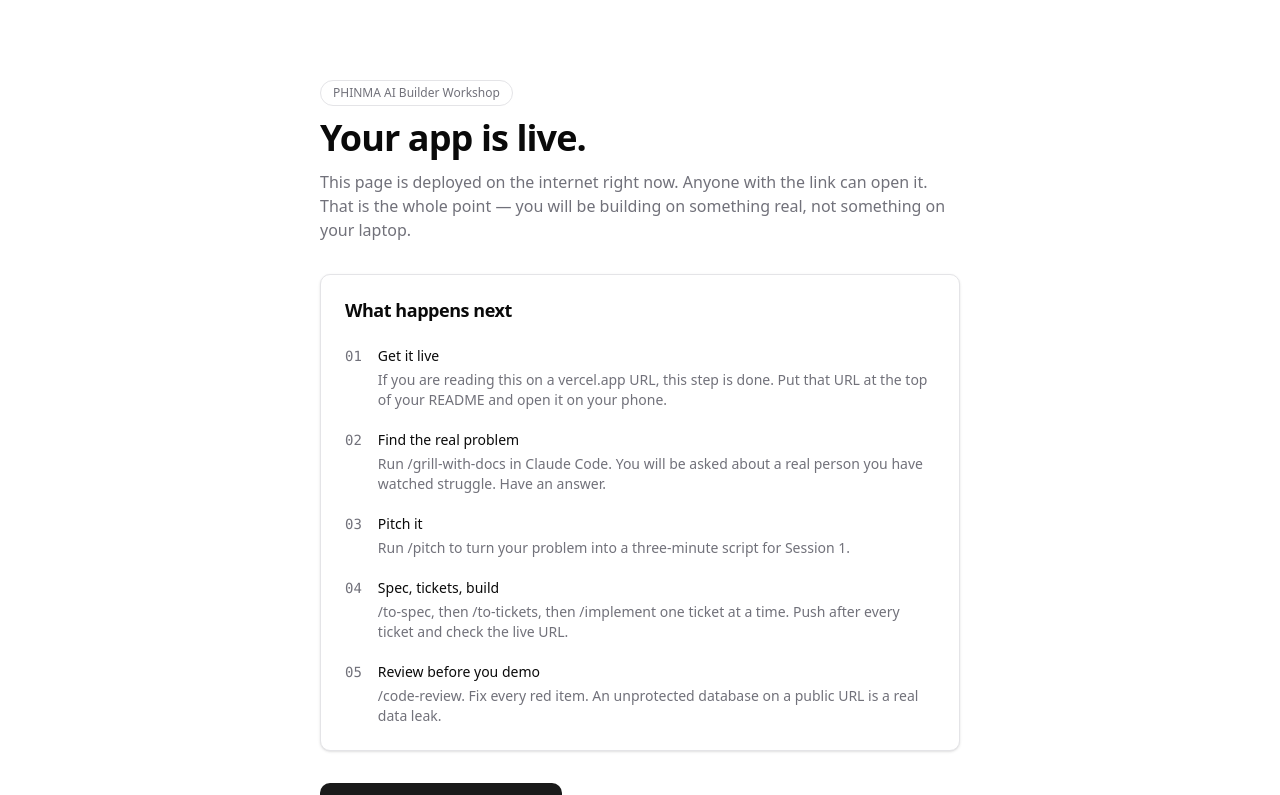
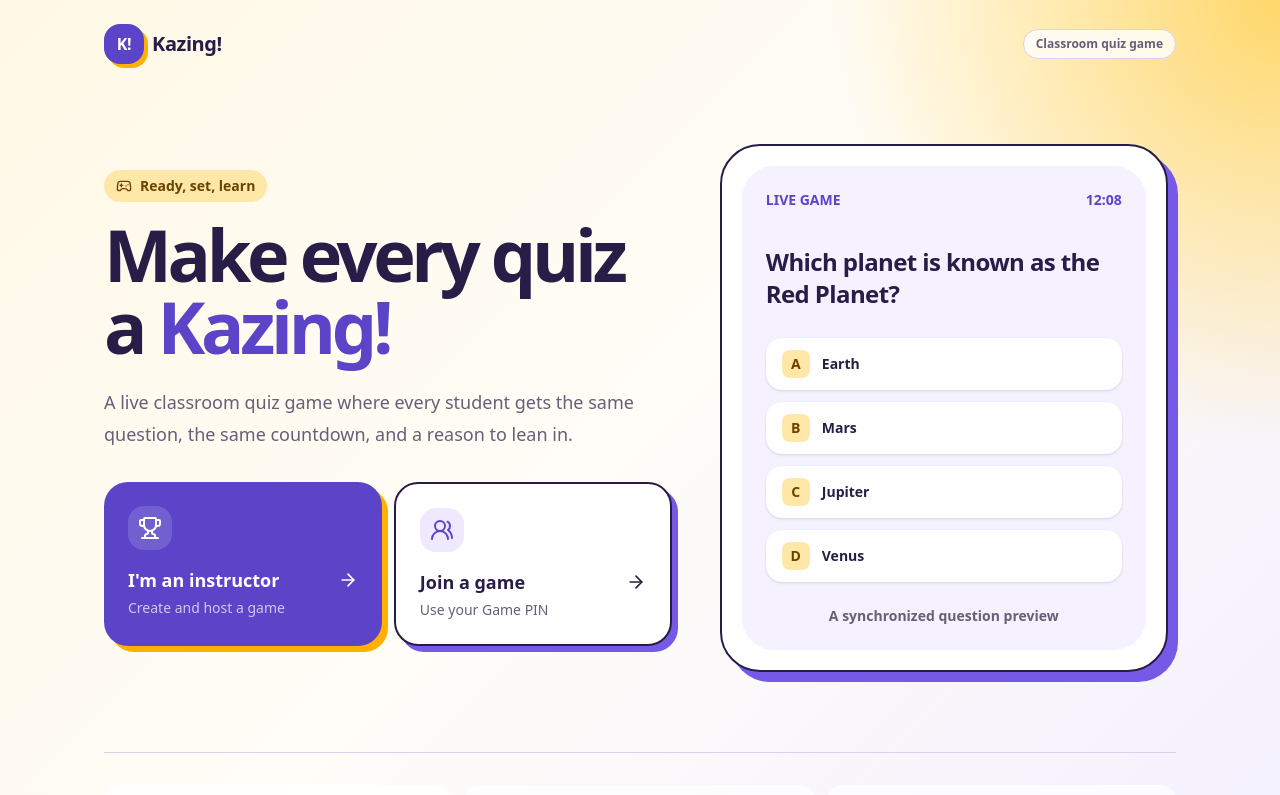
Before and after one commit to devvll1/Kazing, a Next.js app: page / in a window 1280 px wide. Shown: the top 795 px of the page. Built offline with nearby package versions, Linux system fonts and the light colour scheme.

Commit message:
feat: 02 — add Kazing app foundation

```diff
--- a/src/app/globals.css
+++ b/src/app/globals.css
@@ -3,22 +3,22 @@
 /* Design tokens. Change these to re-skin the whole app at once —
    every component below reads from them. */
 :root {
-  --background: #ffffff;
-  --foreground: #0a0a0a;
+  --background: #fffdf8;
+  --foreground: #271d47;
   --card: #ffffff;
-  --card-foreground: #0a0a0a;
-  --primary: #1a1a1a;
-  --primary-foreground: #fafafa;
-  --secondary: #f4f4f5;
-  --secondary-foreground: #1a1a1a;
-  --muted: #f4f4f5;
-  --muted-foreground: #71717a;
+  --card-foreground: #271d47;
+  --primary: #5b44c8;
+  --primary-foreground: #ffffff;
+  --secondary: #f2efff;
+  --secondary-foreground: #271d47;
+  --muted: #f5f1ff;
+  --muted-foreground: #675f78;
   --destructive: #dc2626;
   --destructive-foreground: #fafafa;
-  --border: #e4e4e7;
-  --input: #e4e4e7;
-  --ring: #0a0a0a;
-  --radius: 0.625rem;
+  --border: #d9d1ed;
+  --input: #d9d1ed;
+  --ring: #5b44c8;
+  --radius: 0.875rem;
 }
 
 @media (prefers-color-scheme: dark) {
--- /dev/null
+++ b/src/app/join/page.tsx
@@ -0,0 +1,6 @@
+import Link from "next/link";
+import { ArrowLeft, UsersRound } from "lucide-react";
+
+export default function JoinPage() {
+  return <main className="grid min-h-screen place-items-center bg-[#fff8e5] px-5 py-10"><section className="w-full max-w-md rounded-[2rem] border-2 border-foreground bg-card p-8 text-center shadow-[8px_8px_0_#7659e6]"><UsersRound className="mx-auto size-10 text-primary" aria-hidden="true" /><p className="mt-5 text-sm font-bold uppercase tracking-widest text-primary">Student area</p><h1 className="mt-2 text-3xl font-black tracking-tight">Game joining is coming up</h1><p className="mt-4 leading-7 text-muted-foreground">Entering a Game PIN and display name arrives in Ticket 05, after an instructor can safely create a live session.</p><Link href="/" className="mt-8 inline-flex items-center gap-2 font-bold text-primary underline-offset-4 hover:underline"><ArrowLeft className="size-4" aria-hidden="true" /> Back to Kazing!</Link></section></main>;
+}
--- a/src/app/layout.tsx
+++ b/src/app/layout.tsx
@@ -3,8 +3,8 @@ import "./globals.css";
 
 // TODO: change these to your app's name and description.
 export const metadata: Metadata = {
-  title: "PHINMA Builder",
-  description: "Built at the PHINMA AI Builder Workshop",
+  title: "Kazing! | Live classroom quizzes",
+  description: "A browser-based live quiz game for energetic classrooms.",
 };
 
 export default function RootLayout({ children }: LayoutProps<"/">) {
--- /dev/null
+++ b/src/app/login/page.tsx
@@ -0,0 +1,6 @@
+import Link from "next/link";
+import { ArrowLeft, LockKeyhole } from "lucide-react";
+
+export default function LoginPage() {
+  return <main className="grid min-h-screen place-items-center bg-[#f5f1ff] px-5 py-10"><section className="w-full max-w-md rounded-[2rem] border-2 border-foreground bg-card p-8 text-center shadow-[8px_8px_0_#ffb000]"><LockKeyhole className="mx-auto size-10 text-primary" aria-hidden="true" /><p className="mt-5 text-sm font-bold uppercase tracking-widest text-primary">Instructor area</p><h1 className="mt-2 text-3xl font-black tracking-tight">Sign-in is next</h1><p className="mt-4 leading-7 text-muted-foreground">Secure Supabase sign-in is being connected in Ticket 03. This screen intentionally does not collect credentials until that connection is ready.</p><Link href="/" className="mt-8 inline-flex items-center gap-2 font-bold text-primary underline-offset-4 hover:underline"><ArrowLeft className="size-4" aria-hidden="true" /> Back to Kazing!</Link></section></main>;
+}
--- a/src/app/page.tsx
+++ b/src/app/page.tsx
@@ -1,83 +1,34 @@
-import { Card, CardContent, CardHeader, CardTitle } from "@/components/ui/card";
-import { Button } from "@/components/ui/button";
-
-// This is the starter screen. Once Ticket 01 is done and you can see this
-// page on your phone, delete everything here and build your own app.
+import Link from "next/link";
+import { ArrowRight, Gamepad2, Trophy, UsersRound } from "lucide-react";
 
 const steps = [
-  {
-    n: "01",
-    title: "Get it live",
-    body: "If you are reading this on a vercel.app URL, this step is done. Put that URL at the top of your README and open it on your phone.",
-  },
-  {
-    n: "02",
-    title: "Find the real problem",
-    body: "Run /grill-with-docs in Claude Code. You will be asked about a real person you have watched struggle. Have an answer.",
-  },
-  {
-    n: "03",
-    title: "Pitch it",
-    body: "Run /pitch to turn your problem into a three-minute script for Session 1.",
-  },
-  {
-    n: "04",
-    title: "Spec, tickets, build",
-    body: "/to-spec, then /to-tickets, then /implement one ticket at a time. Push after every ticket and check the live URL.",
-  },
-  {
-    n: "05",
-    title: "Review before you demo",
-    body: "/code-review. Fix every red item. An unprotected database on a public URL is a real data leak.",
-  },
+  { number: "01", title: "Host creates a game", detail: "Launch a quiz and share the six-digit Game PIN." },
+  { number: "02", title: "Class joins in", detail: "Students enter the PIN and choose a display name." },
+  { number: "03", title: "Play live", detail: "Everyone answers together and races up the leaderboard." },
 ];
 
 export default function Home() {
   return (
-    <main className="mx-auto flex w-full max-w-2xl flex-1 flex-col gap-8 px-4 py-12 sm:py-20">
-      <header className="flex flex-col gap-3">
-        <span className="inline-flex w-fit items-center rounded-full border border-border px-3 py-1 text-xs font-medium text-muted-foreground">
-          PHINMA AI Builder Workshop
-        </span>
-        <h1 className="text-3xl font-semibold tracking-tight sm:text-4xl">
-          Your app is live.
-        </h1>
-        <p className="text-base text-muted-foreground">
-          This page is deployed on the internet right now. Anyone with the link
-          can open it. That is the whole point — you will be building on
-          something real, not something on your laptop.
-        </p>
-      </header>
-
-      <Card>
-        <CardHeader>
-          <CardTitle>What happens next</CardTitle>
-        </CardHeader>
-        <CardContent className="flex flex-col gap-5">
-          {steps.map((step) => (
-            <div key={step.n} className="flex gap-4">
-              <span className="font-mono text-sm text-muted-foreground tabular-nums">
-                {step.n}
-              </span>
-              <div className="flex flex-col gap-1">
-                <p className="text-sm font-medium">{step.title}</p>
-                <p className="text-sm text-muted-foreground">{step.body}</p>
-              </div>
+    <main className="min-h-screen overflow-hidden bg-[radial-gradient(circle_at_top_right,_#ffd86b_0,_transparent_28rem),linear-gradient(135deg,_#fff8e5_0%,_#fffdf8_48%,_#f2efff_100%)]">
+      <div className="mx-auto flex min-h-screen w-full max-w-6xl flex-col px-5 py-6 sm:px-8 lg:px-10">
+        <header className="flex items-center justify-between">
+          <Link href="/" className="flex items-center gap-2 font-black tracking-tight text-foreground"><span className="grid size-10 place-items-center rounded-2xl bg-primary text-primary-foreground shadow-[4px_4px_0_#ffb000]">K!</span><span className="text-xl">Kazing!</span></Link>
+          <span className="rounded-full border border-border bg-card/80 px-3 py-1.5 text-xs font-semibold text-muted-foreground backdrop-blur">Classroom quiz game</span>
+        </header>
+        <section className="grid flex-1 items-center gap-10 py-14 lg:grid-cols-[1.1fr_.9fr] lg:py-20">
+          <div className="max-w-2xl">
+            <p className="mb-4 inline-flex items-center gap-2 rounded-full bg-[#ffe7a8] px-3 py-1.5 text-sm font-bold text-[#6a4300]"><Gamepad2 className="size-4" aria-hidden="true" /> Ready, set, learn</p>
+            <h1 className="text-5xl font-black tracking-[-0.06em] text-foreground sm:text-6xl lg:text-7xl">Make every quiz a <span className="text-primary">Kazing!</span></h1>
+            <p className="mt-6 max-w-xl text-lg leading-8 text-muted-foreground">A live classroom quiz game where every student gets the same question, the same countdown, and a reason to lean in.</p>
+            <div className="mt-8 grid gap-3 sm:grid-cols-2">
+              <Link href="/login" className="group rounded-3xl bg-primary p-6 text-primary-foreground shadow-[6px_6px_0_#ffb000] transition-transform hover:-translate-y-1 focus-visible:outline-none focus-visible:ring-2 focus-visible:ring-ring focus-visible:ring-offset-4"><span className="mb-4 grid size-11 place-items-center rounded-2xl bg-white/15"><Trophy className="size-6" aria-hidden="true" /></span><span className="flex items-center justify-between text-lg font-bold">I&apos;m an instructor <ArrowRight className="size-5 transition-transform group-hover:translate-x-1" aria-hidden="true" /></span><span className="mt-1 block text-sm text-white/70">Create and host a game</span></Link>
+              <Link href="/join" className="group rounded-3xl border-2 border-foreground bg-card p-6 shadow-[6px_6px_0_#7659e6] transition-transform hover:-translate-y-1 focus-visible:outline-none focus-visible:ring-2 focus-visible:ring-ring focus-visible:ring-offset-4"><span className="mb-4 grid size-11 place-items-center rounded-2xl bg-[#eee9ff] text-[#5b44c8]"><UsersRound className="size-6" aria-hidden="true" /></span><span className="flex items-center justify-between text-lg font-bold">Join a game <ArrowRight className="size-5 transition-transform group-hover:translate-x-1" aria-hidden="true" /></span><span className="mt-1 block text-sm text-muted-foreground">Use your Game PIN</span></Link>
             </div>
-          ))}
-        </CardContent>
-      </Card>
-
-      <div className="flex flex-wrap items-center gap-3">
-        <Button>Replace this page with your app</Button>
-        <span className="text-sm text-muted-foreground">
-          src/app/page.tsx
-        </span>
+          </div>
+          <div className="relative mx-auto w-full max-w-md rounded-[2.5rem] border-2 border-foreground bg-card p-5 shadow-[10px_10px_0_#7659e6]"><div className="rounded-[2rem] bg-[#f5f1ff] p-6"><div className="flex items-center justify-between text-sm font-bold text-[#5b44c8]"><span>LIVE GAME</span><span>12:08</span></div><h2 className="mt-9 text-2xl font-black tracking-tight">Which planet is known as the Red Planet?</h2><div className="mt-7 grid gap-3">{["Earth", "Mars", "Jupiter", "Venus"].map((answer, index) => <div key={answer} className="flex items-center gap-3 rounded-2xl bg-card px-4 py-3 text-sm font-bold shadow-sm"><span className="grid size-7 place-items-center rounded-lg bg-[#ffe7a8] text-[#6a4300]">{String.fromCharCode(65 + index)}</span>{answer}</div>)}</div><p className="mt-6 text-center text-sm font-semibold text-muted-foreground">A synchronized question preview</p></div></div>
+        </section>
+        <section className="grid gap-3 border-t border-border py-8 sm:grid-cols-3">{steps.map((step) => <div key={step.number} className="flex gap-3 rounded-2xl bg-card/70 p-4"><span className="font-mono text-sm font-black text-[#5b44c8]">{step.number}</span><div><h2 className="font-bold">{step.title}</h2><p className="mt-1 text-sm text-muted-foreground">{step.detail}</p></div></div>)}</section>
       </div>
-
-      <footer className="mt-auto border-t border-border pt-6 text-sm text-muted-foreground">
-        One user. One job. Demoable in three minutes.
-      </footer>
     </main>
   );
 }
```
Also changed, not shown: 8 other files (tests, documents, lock files or other folders).
